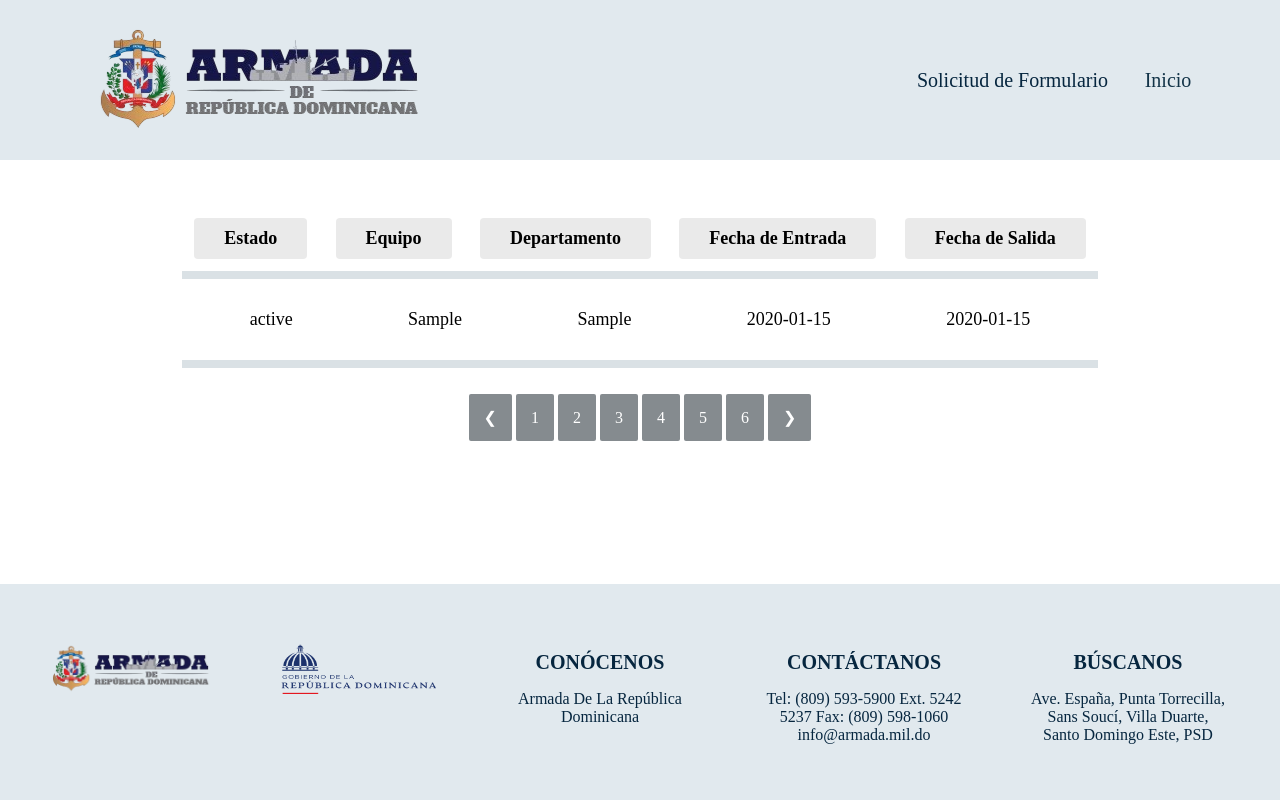
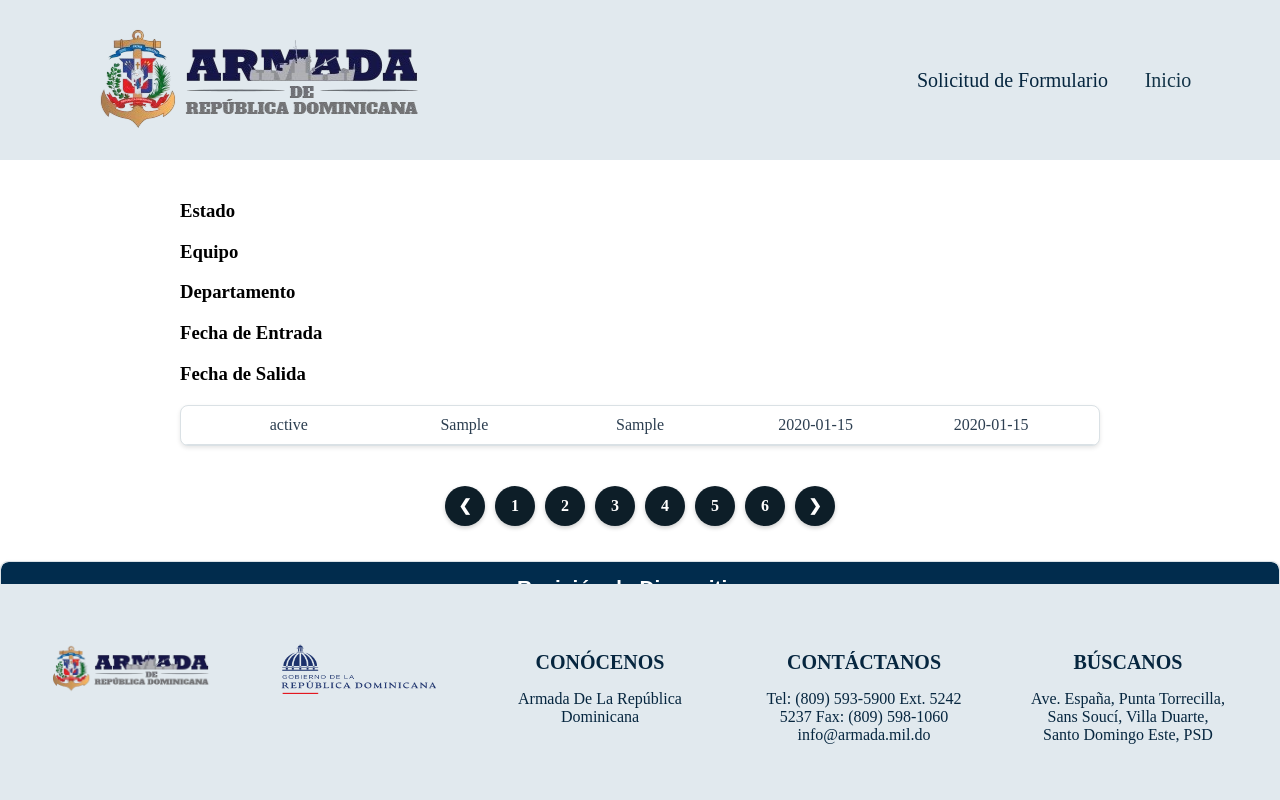
Before and after one commit to Mellito30/computoard, a PHP site: page /Dispositivos.php in a window 1280 px wide. Run offline with PHP 8.4, Linux system fonts and the light colour scheme; tables that the repository leaves empty hold one stand-in row (values such as "Sample post").

Commit message:
diseño2

```diff
--- a/PAGUSE/Dispositivos.css
+++ b/PAGUSE/Dispositivos.css
@@ -68,121 +68,119 @@
     margin: 40px 180px;
 }
 
-.Title-dispositivos{
-    margin-top: 70px;
+/* <!-- Sección de Revisión de Dispositivos --> */
+
+.Title-header-Dispositivos {
+    padding: 14px;
+    font-family: 'Arial', sans-serif;
+    font-weight: 700;
+    font-size: 1.3em;
+    background-color: #012c4d;
+    color: #FFFFFF;
     text-align: center;
-    font-size: 28px;
-    color: #172f3e;
-    margin-bottom: 35px;
+    border-radius: 8px 8px 0 0;
 }
 
-.div-dispositivos{
+.div-titulos-dispositivos {
     display: flex;
-    justify-content: space-around;
+    justify-content: space-between;
+    align-items: center;
+    padding: 10px 20px;
+    background-color: #0D1E28;
+    color: #FFFFFF;
+    font-weight: bold;
+    border-bottom: 1px solid #DAE1E5;
 }
 
-
-.Title-header-dispositivos{
-    margin-bottom: -5px;
-    background-color: #d9d9d98d;
-    padding-top: 10px;
-    padding-bottom: 10px;
-    padding-left: 30px;
-    padding-right: 30px;
-    border-radius: 4px;
-    z-index: -2;
+.Text-info-Titulos {
+    flex: 1;
+    text-align: center;
+    font-size: 16px;
+    margin: 0;
 }
 
-.div-form-decorate{
-    max-width: 1100px;
-    height: 8px;
-    background-color: #DAE1E5;
-    margin-left: 25px;
-    margin-right: 25px;
-    z-index: 2;
-    margin-left: 200px;
-    margin-right: 200px;
+/* Contenedor de la lista */
+.div-Lista-Dispositivos {
+    display: flex;
+    flex-direction: column;
+    border: 1px solid #DAE1E5;
+    border-radius: 8px;
+    margin-top: 20px;
+    background-color: #FFFFFF;
+    box-shadow: 0px 2px 4px rgba(0, 0, 0, 0.1);
+    overflow: hidden;
 }
 
+/* Filas de información */
+.div-Info-Dispositivos,
+.div-Info-dispo-BGBLACK {
+    display: flex;
+    justify-content: space-between;
+    align-items: center;
+    padding: 10px 20px;
+    border-bottom: 1px solid #DAE1E5;
+}
 
-  /* <!-- Sección de Titulos de dispositivos --> */
+.div-Info-dispo-BGBLACK {
+    background-color: #F8FAFB;
+}
 
-.div-dispositivos{
-    z-index: 2;
+.div-Info-Dispositivos:last-child,
+.div-Info-dispo-BGBLACK:last-child {
+    border-bottom: none;
+}
+
+/* Texto de la información */
+.Text-info-Dispositivos {
+    font-size: 16px;
+    font-weight: 500;
+    color: #2C3E50;
+    margin: 0;
+    flex: 1;
+    text-align: center;
+}
+
+/* <!-- Sección de paginación --> */
+.Sec-Paginas {
     display: flex;
-    position: relative;
     justify-content: center;
     align-items: center;
-    justify-content: space-around;
-    margin-top: 20px;
-    /* background-color: #d8e1e8; */
-}
-
-.Title-header-dispositivos{
-    font-size: 18px;
-    margin-bottom: 10px;
-    font-weight: bold;
-}
-
- /* <!-- Sección de dispositivos --> */
-
-.div-Lista-Dispositivos{
-    /* contenedor responsive */
-    position:sticky;
-}
-
-.div-Info-Dispositivos{
-    display: flex;
-    justify-content: space-around;
-    padding: 10px;
-    margin: 2px;
-}
-
-.div-Info-dispo-BGBLACK{
-    background-color: #142c3b88;
-    display: flex;
-    justify-content: space-around;
-    padding: 10px;
-    margin: 2px;
-}
-
-.Text-info-Dispositivos{
-    font-size: 18px;
-}
-
-.div-form-decorate{
-    max-width: 100%;
-    height: 8px;
-    background-color: #DAE1E5;
-    z-index: 2;
-    margin: 2px;
-}
-
-/* <!-- seccion de paginacion --> */
-.Sec-Paginas{
-    transform: 50%;
     margin-top: 35px;
     margin-bottom: 35px;
 }
 
-.div-paginas{
-    text-align: center;
+.div-paginas {
+    display: flex;
+    gap: 10px;
 }
 
-.Num-Pag{
-    max-width: 10px;
-    max-height: 10px;
-    background-color: #424c52a4;
-    color: #ffffff;
-    padding: 15PX;
+.Num-Pag {
+    display: flex;
+    justify-content: center;
+    align-items: center;
+    width: 40px;
+    height: 40px;
+    background-color: #0D1E28;
+    color: #FFFFFF;
     text-decoration: none;
-    border-radius: 2px;
+    border-radius: 50%;
+    font-size: 16px;
+    font-weight: bold;
+    transition: all 0.3s ease-in-out;
+    box-shadow: 0px 2px 4px rgba(0, 0, 0, 0.2);
 }
 
-.Num-Pag:hover{
+.Num-Pag:hover {
     background-color: #DAE1E5;
-    color: #424c52a4;
-    transition: 0.4s ease-in-out;
+    color: #0D1E28;
+    transform: scale(1.1);
+}
+
+.Num-Pag.active {
+    background-color: #012c4d;
+    color: #FFFFFF;
+    box-shadow: 0px 3px 6px rgba(0, 0, 0, 0.3);
+    transform: scale(1.1);
 }
 
 
--- a/PAGUSE/Dispositivos.php
+++ b/PAGUSE/Dispositivos.php
@@ -90,6 +90,59 @@
         </div>
     </section>
 
+ <!-- Sección de dispositivos -->
+    <!-- Sección de títulos -->
+    <div class="div-Lista-Dispositivos">
+    <div class="Title-header-Dispositivos">
+        Revisión de Dispositivos
+    </div>
+    <!-- Títulos de las columnas -->
+    <div class="div-titulos-dispositivos">
+        <p class="Text-info-Titulos">Estado</p>
+        <p class="Text-info-Titulos">Equipo</p>
+        <p class="Text-info-Titulos">Departamento</p>
+        <p class="Text-info-Titulos">Fecha de Entrada</p>
+        <p class="Text-info-Titulos">Fecha de Salida</p>
+    </div>
+
+    <!-- Información de los dispositivos -->
+    <?php if ($result->num_rows > 0): ?>
+        <?php
+        $is_black = false; // Alternancia de colores para las filas
+        while ($row = $result->fetch_assoc()):
+        ?>
+            <div class="<?php echo $is_black ? 'div-Info-dispo-BGBLACK' : 'div-Info-Dispositivos'; ?>">
+                <p class="Text-info-Dispositivos"><?php echo $row['estado']; ?></p>
+                <p class="Text-info-Dispositivos"><?php echo $row['modelo']; ?></p>
+                <p class="Text-info-Dispositivos"><?php echo $row['departamento']; ?></p>
+                <p class="Text-info-Dispositivos"><?php echo $row['fecha_ingreso']; ?></p>
+                <p class="Text-info-Dispositivos"><?php echo $row['fecha_salida']; ?></p>
+            </div>
+            <?php $is_black = !$is_black; ?>
+        <?php endwhile; ?>
+    <?php else: ?>
+        <div class="div-Info-Dispositivos">
+            <p class="Text-info-Dispositivos">No hay dispositivos registrados.</p>
+        </div>
+    <?php endif; ?>
+</div>
+
+
+            <!-- Sección de paginación -->
+<section class="Sec-Paginas">
+    <div class="div-paginas">
+        <a class="Num-Pag" href="#">❮</a>
+        <a class="Num-Pag active" href="#">1</a>
+        <a class="Num-Pag" href="#">2</a>
+        <a class="Num-Pag" href="#">3</a>
+        <a class="Num-Pag" href="#">4</a>
+        <a class="Num-Pag" href="#">5</a>
+        <a class="Num-Pag" href="#">6</a>
+        <a class="Num-Pag" href="#">❯</a>
+    </div>
+</section>
+
+
 
         <!-- Footer -->
     <section class="Sec-Footer">
```
